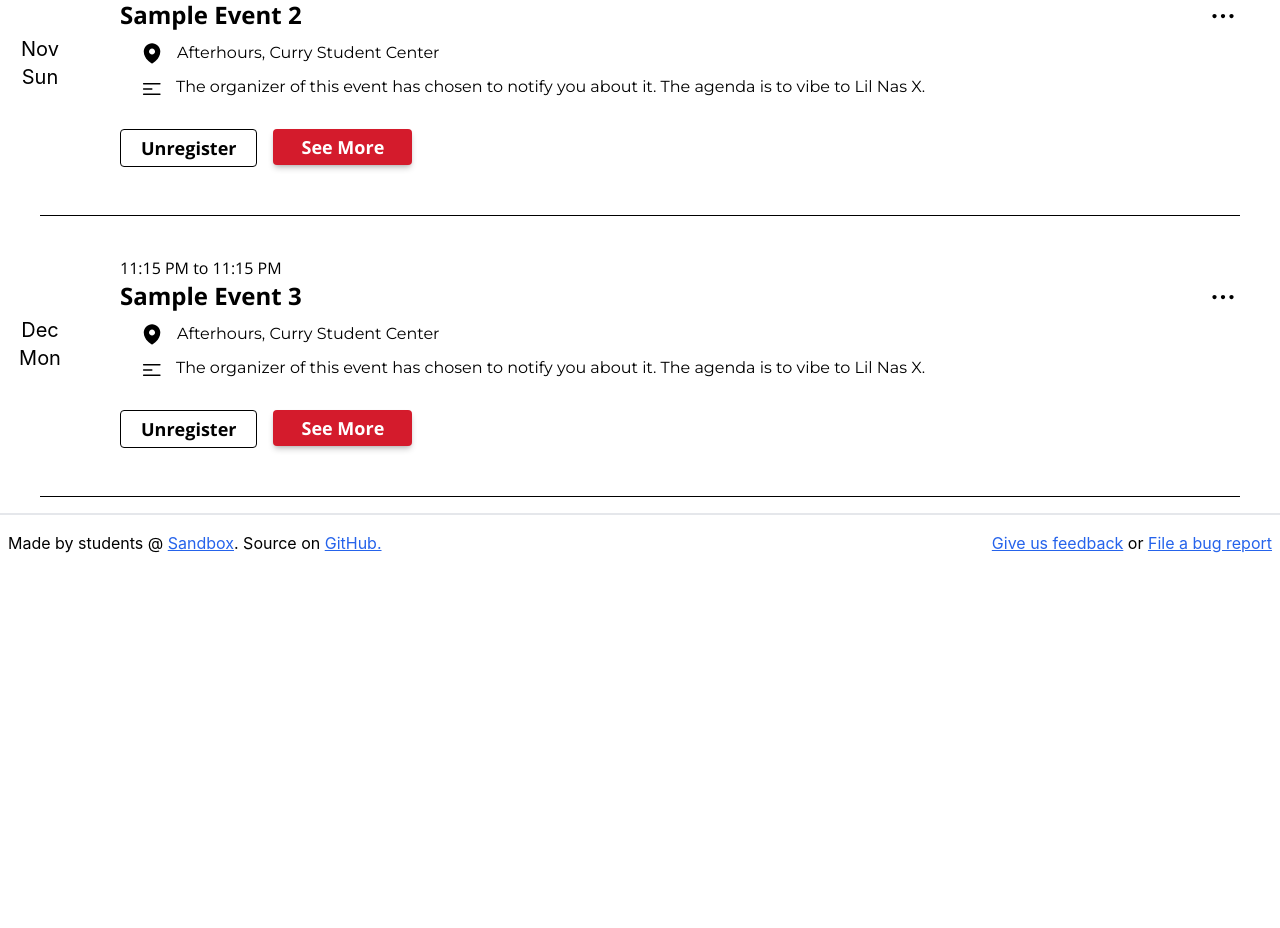
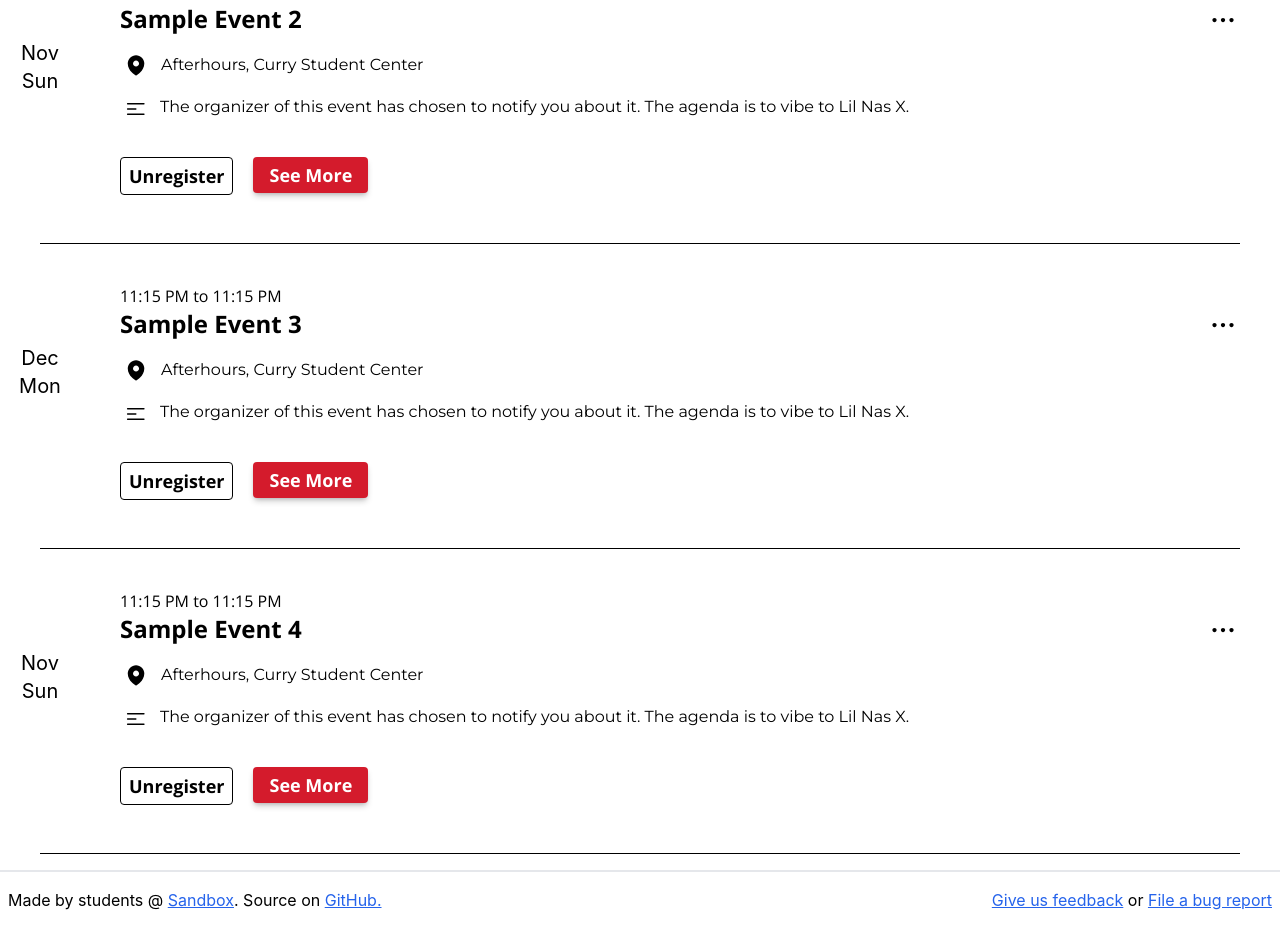
Before and after one commit to sandboxnu/sga-tooling, a React (Create React App) app: page /events in a window 1280 px wide. Shown: the part 624-1552 px from the top of the page. Before the commit the page ends 1195 px from the top, so only its background shows below. Built offline with nearby package versions, Linux system fonts and the light colour scheme.

Commit message:
Added /pages folder, cleaned up assets, and replaced filter() with reduce() (#13)
* Added /pages folder, cleaned up assets, and replaced filter function with reduce

* Moved divider, added isSameDay function

* Hide black line for same day events

* Renamed ErrorIcon svg

```diff
--- a/src/App.tsx
+++ b/src/App.tsx
@@ -2,11 +2,11 @@ import React, { createContext, useEffect, useState } from "react";
 import { BrowserRouter as Router, Route, Routes } from "react-router-dom";
 import "./App.css";
 import Alert from "./components/Alert";
-import Error404 from "./components/Error404";
 import Footer from "./components/Footer";
-import LoginPage from "./components/LoginPage";
 import Menu from "./components/Menu";
-import Homepage from "./Homepage";
+import Error404 from "./pages/Error404";
+import Homepage from "./pages/Homepage";
+import LoginPage from "./pages/LoginPage";
 
 export type User = string | null;
 
--- a/src/Homepage.tsx
+++ /dev/null
@@ -1,70 +0,0 @@
-import { ReactElement } from "react";
-import SearchIcon from "./assets/SearchIcon.svg";
-import Alert from "./components/Alert";
-import EventCard, { Event } from "./components/EventCard";
-import EventsJSON from "./events.json";
-
-// Renders homepage with events.
-const Homepage = (): ReactElement => {
-  function getColor(start: Date, end: Date) {
-    const today = new Date();
-    const timeNow = today.getTime();
-
-    if (start.getTime() < timeNow && timeNow < end.getTime()) {
-      return "bg-sga-red";
-    } else if (today.toDateString() === start.toDateString()) {
-      return "bg-black";
-    } else {
-      return "bg-white";
-    }
-  }
-
-  const events: Event[] = EventsJSON.map((e) => {
-    return {
-      startTime: new Date(e.startTime),
-      endTime: new Date(e.endTime),
-      name: e.name,
-      location: e.location,
-      description: e.description,
-      color: getColor(new Date(e.startTime), new Date(e.endTime)),
-    };
-  });
-
-  const liveEvents = events
-    .filter((e) => e.color === "bg-sga-red")
-    .map((e) => (
-      <>
-        <EventCard {...e} />
-        <hr className="border-black home-mx" />
-      </>
-    ));
-
-  const upcomingEvents = events
-    .filter((e) => e.color !== "bg-sga-red")
-    .map((e) => (
-      <>
-        <EventCard {...e} />
-        <hr className="border-black home-mx" />
-      </>
-    ));
-
-  return (
-    <>
-      <h1 className="section-heading">HAPPENING NOW</h1>
-      {liveEvents}
-
-      <Alert
-        message="Your standing in SGA may be affected if you miss the next event."
-        className="home-mx mt-5"
-      />
-
-      <div className="section-heading flex justify-between items-center">
-        <h1>UPCOMING EVENTS</h1>
-        <img src={SearchIcon} aria-label="Search for an event"></img>
-      </div>
-      {upcomingEvents}
-    </>
-  );
-};
-
-export default Homepage;
--- a/src/components/EventCard.tsx
+++ b/src/components/EventCard.tsx
@@ -5,13 +5,19 @@ import TextIconSVG from ".././assets/TextIcon.svg";
 import ".././styles.css";
 import { EventDate } from "./EventDate";
 
+export enum Status {
+  Live = "bg-sga-red",
+  Today = "bg-black",
+  Upcoming = "bg-white",
+}
+
 export type Event = {
   startTime: Date;
   endTime: Date;
   name: string;
   location: string;
   description: string;
-  color: string;
+  status: Status;
 };
 
 /**
@@ -23,7 +29,7 @@ const EventCard = ({
   name,
   location,
   description,
-  color,
+  status,
 }: Event): ReactElement => {
   let startTimeString: string = startTime.toLocaleString("en-US", {
     hour: "numeric",
@@ -39,14 +45,15 @@ const EventCard = ({
     : undefined;
 
   return (
+    <>
       <div className="flex my-8 md:my-10">
-      <EventDate startTime={startTime} color={color} />
+        <EventDate startTime={startTime} status={status} />
         <div className="flex-1 px-6 md:px-10">
           <span className="font-sans">
             {startTimeString + (endTime ? " to " + endTimeString : "")}
           </span>
-        <div className="flex flex-row justify-between items-start mb-4 md:mb-2">
-          <div className="not-italic font-bold text-2xl leading-8 font-sans break-words w-4/5 md:pr-64">
+          <div className="flex flex-row justify-between items-start mb-4">
+            <div className="not-italic font-bold text-2xl leading-8 font-sans break-words w-4/5">
               {name}
             </div>
             <img
@@ -55,35 +62,34 @@ const EventCard = ({
               aria-label="Open Event Card details"
             />
           </div>
-        <div className="flex flex-row items-start mb-4 md:ml-4 md:mb-2">
+          <div className="flex flex-row items-start mb-4">
             <img src={PinSVG} alt="Pin svg" className="p-1 pt-0" />
-          <span className="text-body-mobile pl-2 pr-8 pt-0.5 font-montserrat break-words w-full md:pr-64">
+            <span className="text-body-mobile pl-2 pr-12 pt-0.5 font-montserrat break-words w-full">
               {location}
             </span>
           </div>
-        <div className="flex flex-row items-start mb-6 md:ml-4 md:mb-0">
+          <div className="flex flex-row items-start mb-6">
             <img src={TextIconSVG} alt="TextIcon svg" className="p-1 pt-0" />
-          <p className="text-body-mobile pl-2 pr-8 font-montserrat break-words w-full md:pr-64">
+            <p className="text-body-mobile pl-2 pr-12 font-montserrat break-words w-full">
               {description}
             </p>
           </div>
 
-        <div className="flex flex-row flex-wrap justify-end md:justify-start md:mt-4">
-          {color === "bg-sga-red" ? (
-            <button className="button-base-red px-4 my-2 md:px-6">Vote</button>
+          <div className="flex flex-row flex-wrap">
+            {status === Status.Live ? (
+              <button className="button-base-red px-4 my-2">Vote</button>
             ) : (
               <>
-              <button className="button-base-white px-2 my-2 mr-5 md:mr-4 md:px-5">
+                <button className="button-base-white px-2 my-2 mr-5">
                   Unregister
                 </button>
-              <button className="button-base-red px-4 my-2 md:px-7">
-                See More
-              </button>
+                <button className="button-base-red px-4 my-2">See More</button>
               </>
             )}
           </div>
         </div>
       </div>
+    </>
   );
 };
 
--- a/src/components/EventDate.tsx
+++ b/src/components/EventDate.tsx
@@ -1,9 +1,10 @@
 import { ReactElement } from "react";
+import { Status } from "./EventCard";
 
 // Renders an event's day of the month numerically, month, and day of the week.
 export const EventDate = (props: {
   startTime: Date;
-  color: string;
+  status: Status;
 }): ReactElement => {
   const date = {
     num: props.startTime.getDate(),
@@ -19,12 +20,14 @@ export const EventDate = (props: {
     "w-16 h-12 md:w-20 md:h-14 rounded-r-2xl flex justify-center items-center text-xl md:text-2xl font-bold text-white";
 
   const colorStyle = `${baseStyle} ${
-    props.color === "bg-white" ? `${props.color} text-black` : props.color
+    props.status === Status.Upcoming
+      ? `${props.status} text-black`
+      : props.status
   }`;
 
   return (
     <div>
-      {props.color === "bg-sga-red" ? (
+      {props.status === Status.Live ? (
         <div className={colorStyle}>LIVE</div>
       ) : (
         <>
--- a/src/events.json
+++ b/src/events.json
@@ -19,5 +19,12 @@
     "endTime": "December 26, 1995 23:15:30",
     "location": "Afterhours, Curry Student Center",
     "description": "The organizer of this event has chosen to notify you about it. The agenda is to vibe to Lil Nas X."
+  },
+  {
+    "name": "Sample Event 4",
+    "startTime": "November 20, 2022 23:15:30",
+    "endTime": "November 20, 2022 23:15:30",
+    "location": "Afterhours, Curry Student Center",
+    "description": "The organizer of this event has chosen to notify you about it. The agenda is to vibe to Lil Nas X."
   }
 ]
--- a/src/components/Error404.tsx
+++ b/src/pages/Error404.tsx
@@ -1,6 +1,6 @@
 import { ReactElement } from "react";
 import { useNavigate } from "react-router-dom";
-import ErrorIconSVG from "../assets/errorIcon.svg";
+import ErrorIconSVG from "../assets/ErrorIcon.svg";
 
 const Error404 = (): ReactElement => {
   const navigate = useNavigate();
@@ -12,7 +12,7 @@ const Error404 = (): ReactElement => {
         <h1 className="text-3xl font-bold text-center">404 - Page Not Found</h1>
         <p className="text-xl text-center max-w-sm">
           We can't find the page you're looking for. Contact the site owner if
-          this is a mistake.
+          this is a mistake.{" "}
         </p>
       </div>
       <button
--- /dev/null
+++ b/src/pages/Homepage.tsx
@@ -0,0 +1,83 @@
+import { ReactElement } from "react";
+import SearchIcon from "../assets/SearchIcon.svg";
+import Alert from "../components/Alert";
+import EventCard, { Event, Status } from "../components/EventCard";
+import EventsJSON from "../events.json";
+
+// Renders homepage with events.
+const Homepage = (): ReactElement => {
+  function getStatus(start: Date, end: Date) {
+    const today = new Date();
+    const timeNow = today.getTime();
+
+    if (start.getTime() < timeNow && timeNow < end.getTime()) {
+      return Status.Live;
+    } else if (today.toDateString() === start.toDateString()) {
+      return Status.Today;
+    } else {
+      return Status.Upcoming;
+    }
+  }
+
+  function isSameDay(date1: Date, date2: Date) {
+    return date1.toDateString() === date2.toDateString();
+  }
+
+  const events: Event[] = EventsJSON.map((e) => {
+    return {
+      startTime: new Date(e.startTime),
+      endTime: new Date(e.endTime),
+      name: e.name,
+      location: e.location,
+      description: e.description,
+      status: getStatus(new Date(e.startTime), new Date(e.endTime)),
+    };
+  });
+
+  const liveEvents: ReactElement[] = [];
+  const upcomingEvents: ReactElement[] = [];
+
+  // Filters events into their corresponding status.
+  events.reduce(
+    function (result, curr, i) {
+      let component = (
+        <>
+          <EventCard key={curr.name} {...curr} />
+          {i > 0 &&
+          isSameDay(curr.startTime, events[i - 1].startTime) ? null : (
+            <hr className="border-black home-mx" />
+          )}
+        </>
+      );
+
+      if (curr.status === Status.Live) {
+        result[0].push(component);
+      } else {
+        result[1].push(component);
+      }
+
+      return result;
+    },
+    [liveEvents, upcomingEvents]
+  );
+
+  return (
+    <>
+      <h1 className="section-heading">HAPPENING NOW</h1>
+      {liveEvents}
+
+      <Alert
+        message="Your standing in SGA may be affected if you miss the next event."
+        className="home-mx mt-5"
+      />
+
+      <div className="section-heading flex justify-between items-center">
+        <h1>UPCOMING EVENTS</h1>
+        <img src={SearchIcon} aria-label="Search for an event"></img>
+      </div>
+      {upcomingEvents}
+    </>
+  );
+};
+
+export default Homepage;
```
Also changed, not shown: src/pages/LoginPage.tsx (renamed from src/components/LoginPage.tsx). Lines whose indentation alone changed are shown as unchanged.
